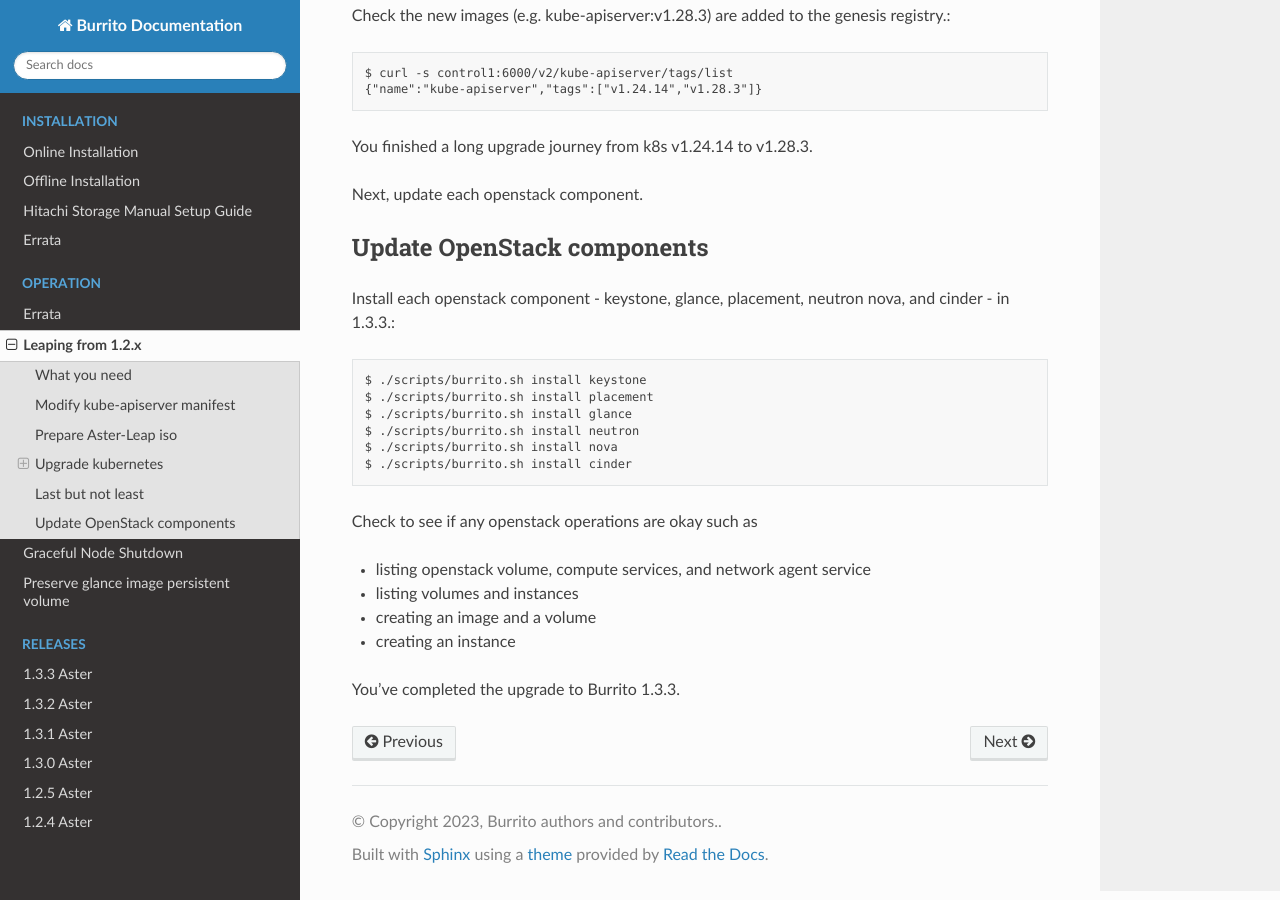
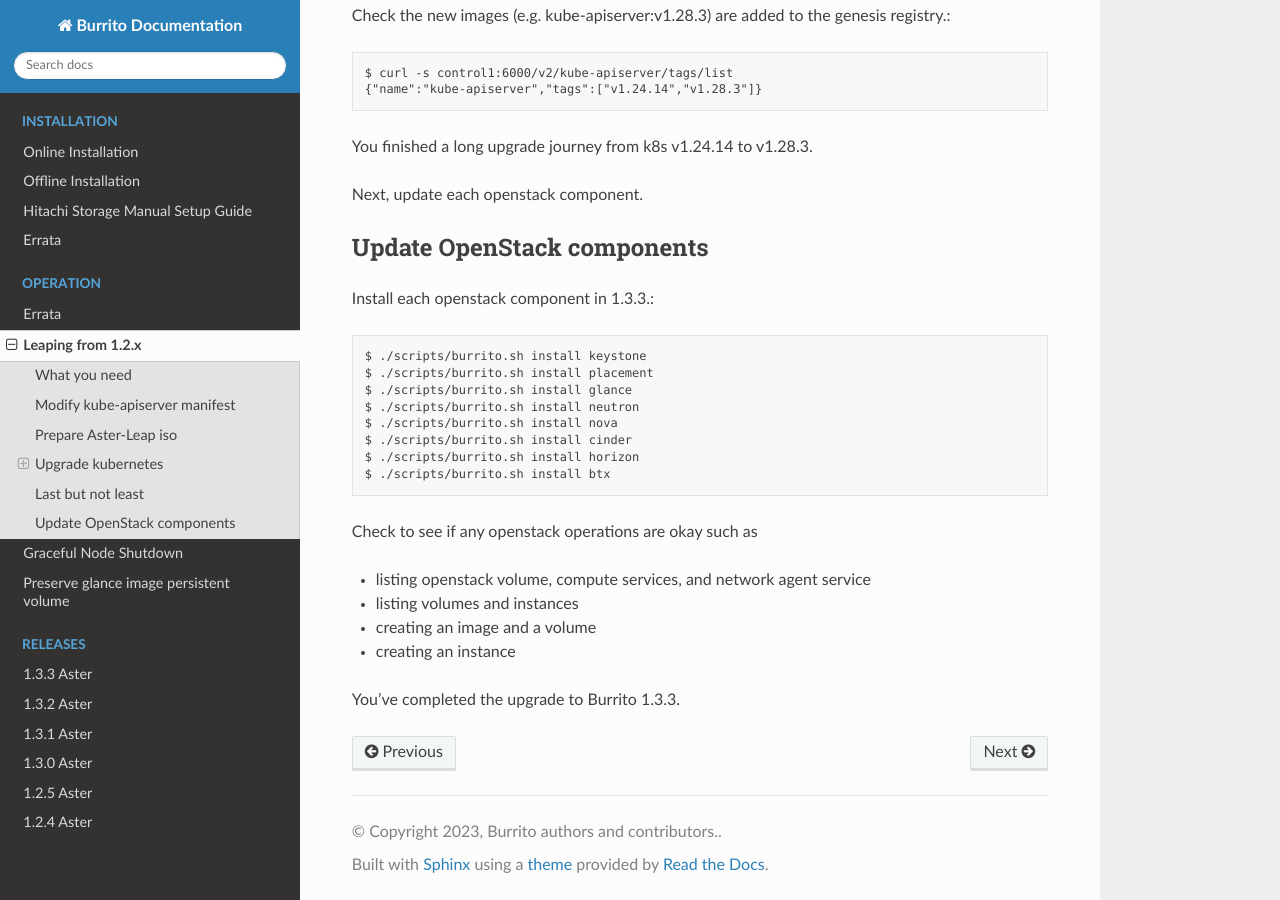
Before and after one commit to iorchard/burrito_docs, a Sphinx documentation site: the page built from source/operation/leaping_from_1.2.x.rst, in a window 1280 px wide and 900 px high, scrolled down 7456 px. Built offline with Sphinx 7.4.7 and the Read the Docs theme 3.1.0, drawn with Linux system fonts in a browser that asks for light colours; pages that are not in the unit, such as notebooks, are missing from menus; some of the changed text lies outside the part shown.

Commit message:
update leaping_from_1.2.x document

```diff
--- a/source/operation/leaping_from_1.2.x.rst
+++ b/source/operation/leaping_from_1.2.x.rst
@@ -287,7 +287,7 @@
     Server Version: v1.28.3
 
 Whew~~
-Upgrading kubernetes  is done!
+Upgrading kubernetes is done!
 
 
 Last but not least
@@ -326,8 +326,7 @@
 Update OpenStack components
 ----------------------------
 
-Install each openstack component - keystone, glance, placement, neutron
-nova, and cinder - in 1.3.3.::
+Install each openstack component in 1.3.3.::
 
         $ ./scripts/burrito.sh install keystone
         $ ./scripts/burrito.sh install placement
@@ -335,6 +334,8 @@
         $ ./scripts/burrito.sh install neutron
         $ ./scripts/burrito.sh install nova
         $ ./scripts/burrito.sh install cinder
+        $ ./scripts/burrito.sh install horizon
+        $ ./scripts/burrito.sh install btx
 
 Check to see if any openstack operations are okay such as
 
```
Also changed, not shown: other parts of source/operation/leaping_from_1.2.x.rst (+1 -1 lines).
